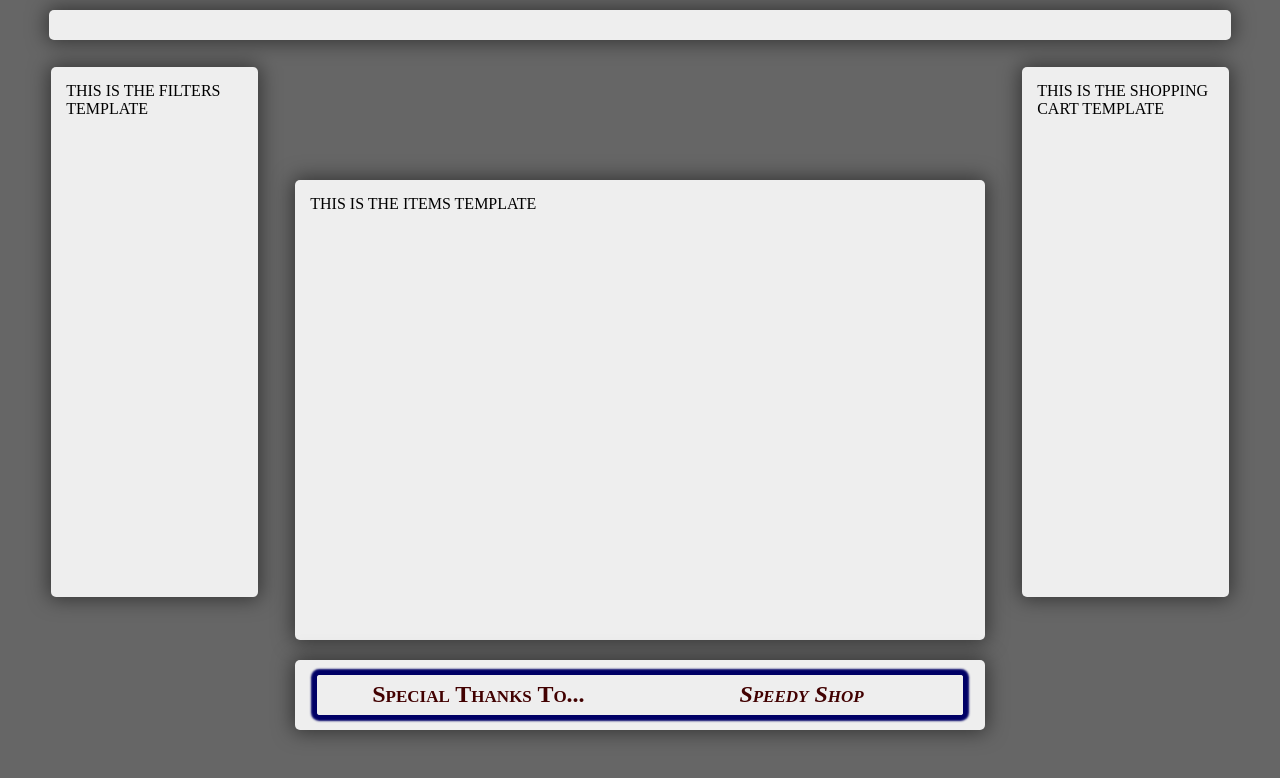
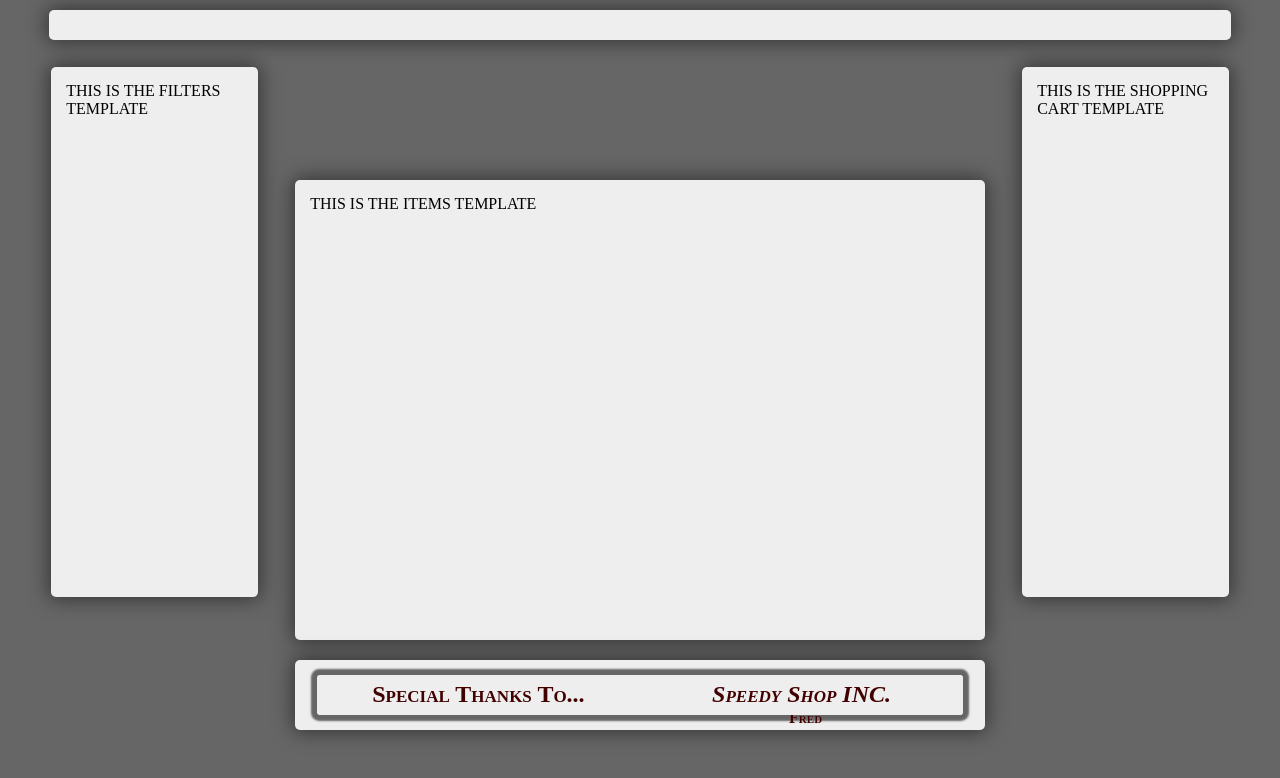
Before and after one commit to numso/SpeedyShop, a plain HTML site: page public/index.html in a window 1280 px wide. Drawn offline with Linux system fonts and the light colour scheme; no server answers.

Commit message:
I adjusted the footer a little

```diff
--- a/public/css/common/footer.less
+++ b/public/css/common/footer.less
@@ -4,14 +4,14 @@
   margin: auto;
   width: 98%;
   height: 40px;
-  box-shadow: 0 0 2px 6px #006, 0px 0px 1px  #aaa;
+  box-shadow: 0 0 2px 6px #666, 0px 0px 1px  #aaa;
   perspective: 750;
   border-radius: 3px;
   -webkit-perspective: 750;
 }
 
 .left, .right, .tracks{
-    border-radius: 3px;
+    border-radius: 4px;
 }
 
 .left {
--- a/public/js/pages/common/templates/footer.html
+++ b/public/js/pages/common/templates/footer.html
@@ -1,7 +1,7 @@
 <div class="thanks people">
     <div class="left"><h2>Special Thanks To...</h2></div>
-    <div class="right"><h2>Speedy Shop</h2></div>
+    <div class="right"><h2>Speedy Shop INC.</h2></div>
     <div class="tracks">
-        <h3>And: Dallin - Mueriel - Jesse - Justin - Fred</h3>
+        <h3>And To: Dallin - Mauriel - Jesse - Justin - Fred</h3>
   </div>
 </div>
```
